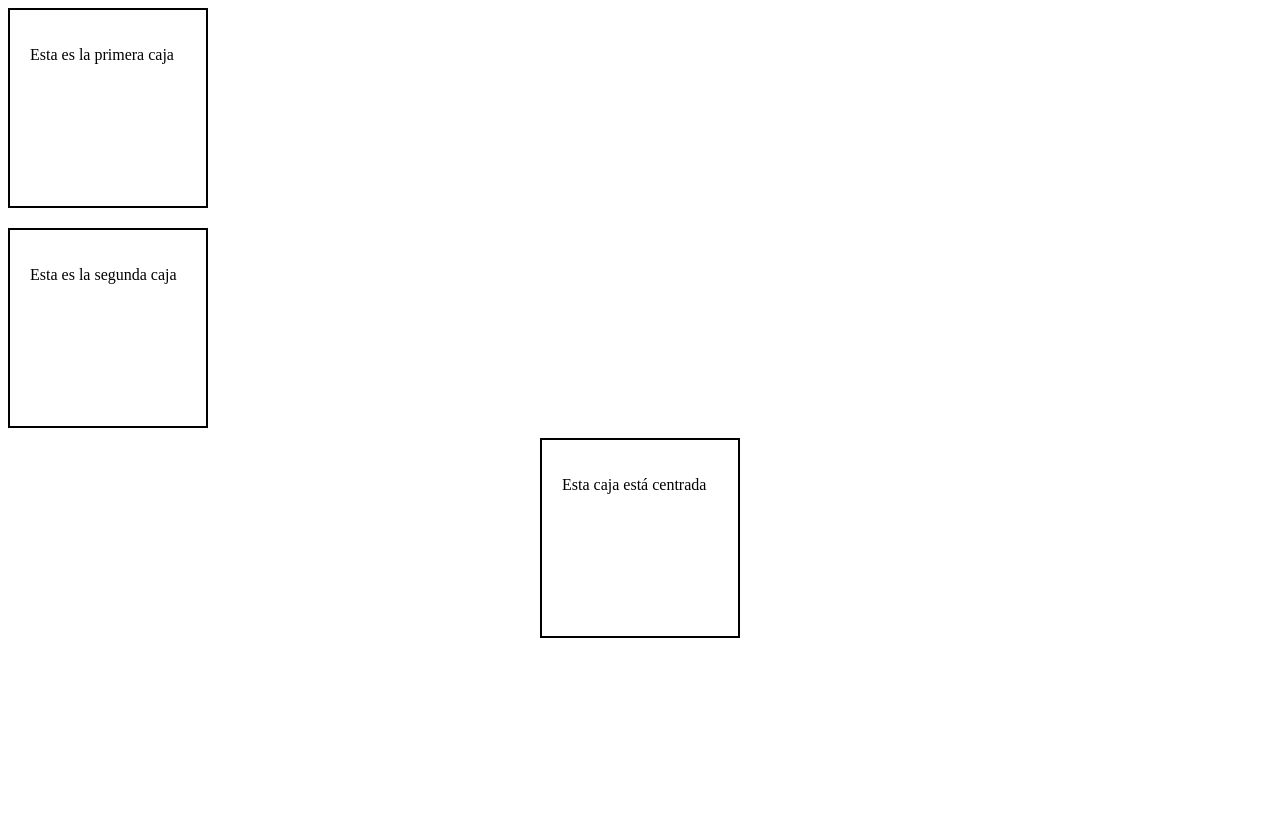
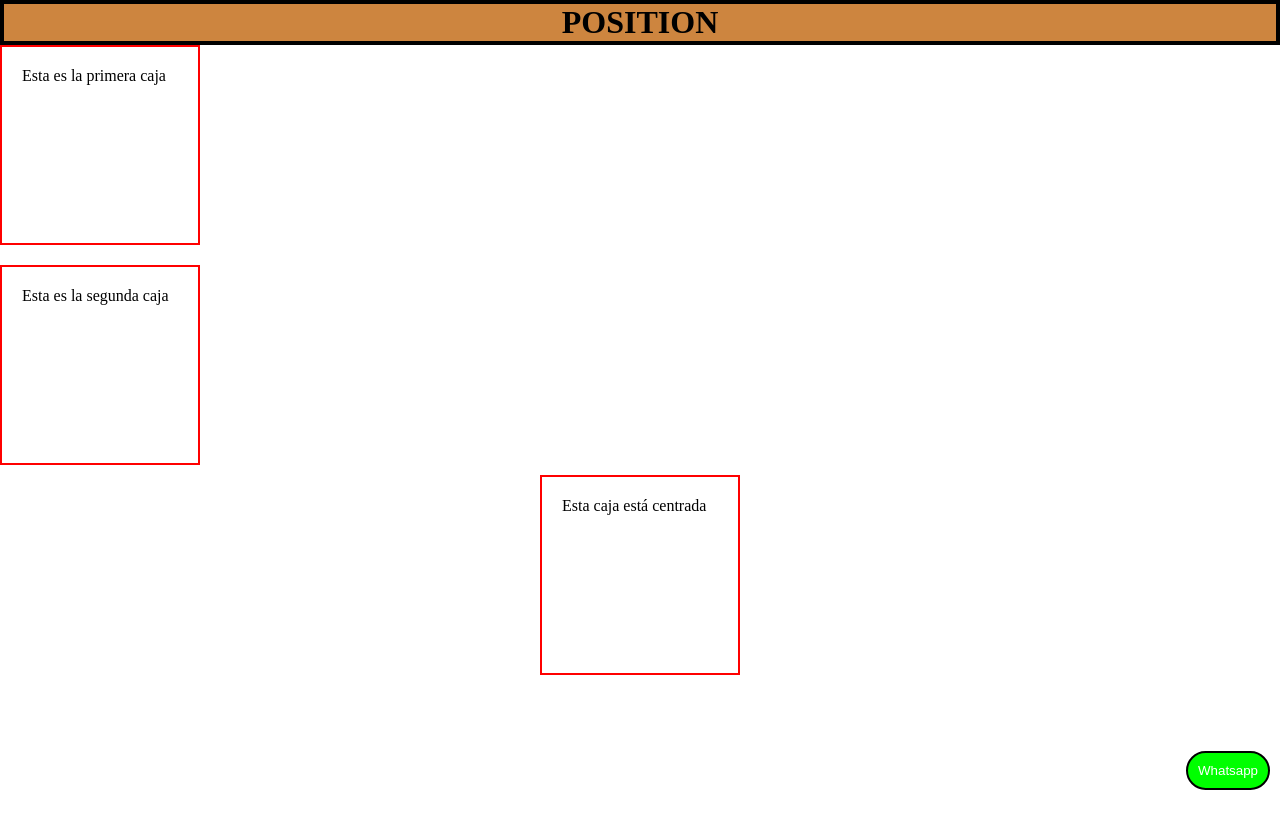
Before and after one commit to AetherPhx/week5-sesion2, a plain HTML site: page index.html in a window 1280 px wide. Before the commit the page ends 800 px from the top, so only its background shows below. Drawn offline with Linux system fonts and the light colour scheme.

Commit message:
do sticky header and fixed bubble

```diff
--- a/index.html
+++ b/index.html
@@ -7,6 +7,10 @@
     <link rel="stylesheet" href="styles.css">
 </head>
 <body>
+    <header class="header">
+        <h1>POSITION</h1>
+    </header>
+
     <div class="box">
         <p>Esta es la primera caja</p>
     </div>
@@ -18,5 +22,8 @@
     <div class="box box--center">
         <p>Esta caja está centrada</p>
     </div>
+
+    <button class="bubble">Whatsapp</button>
+
 </body>
 </html>
--- a/styles.css
+++ b/styles.css
@@ -1,11 +1,18 @@
-*{ box-sizing: border-box;
+*{
+    box-sizing: border-box;
+    padding: 0;
+    margin: 0;
+}
+
+body{
+    min-height: 1000px;
 }
 
 .box{
     width: 200px;
     height: 200px;
     padding: 20px;
-    border: 2px solid #000;
+    border: 2px solid #ff0000;
     margin-bottom: 10px;
 }
 
@@ -14,3 +21,29 @@
 
 .box--center{ margin: 0 auto;
 }
+
+.header{
+    width: 100%;
+    background-color: #cd853f;
+    border: 4px solid #000;
+
+    position: sticky;
+    top: 0;
+
+    text-align: center;
+}
+
+.bubble{
+    background-color: #00ff00;
+    padding: 10px;
+    border: #000 solid 2px;
+    border-radius: 20px;
+    margin-bottom: 10px;
+    margin-right: 10px;
+
+    position: fixed;
+    bottom: 0;
+    right: 0;
+
+    color: #fff;
+}
```
